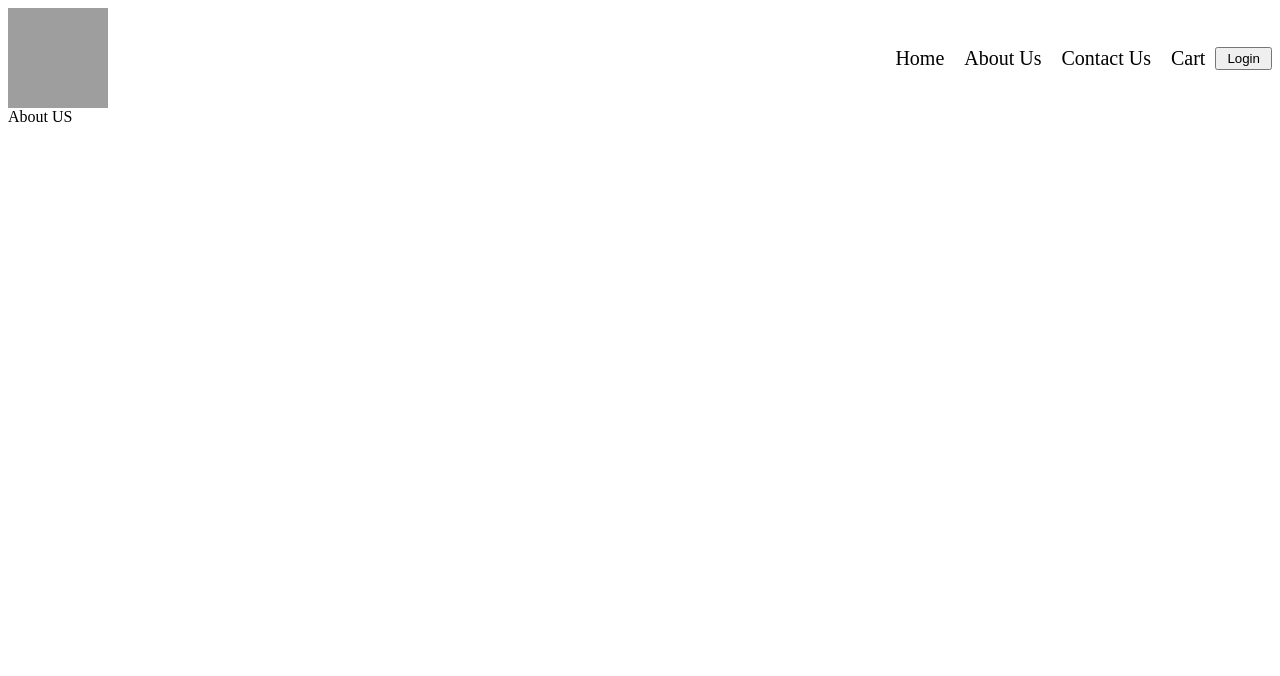
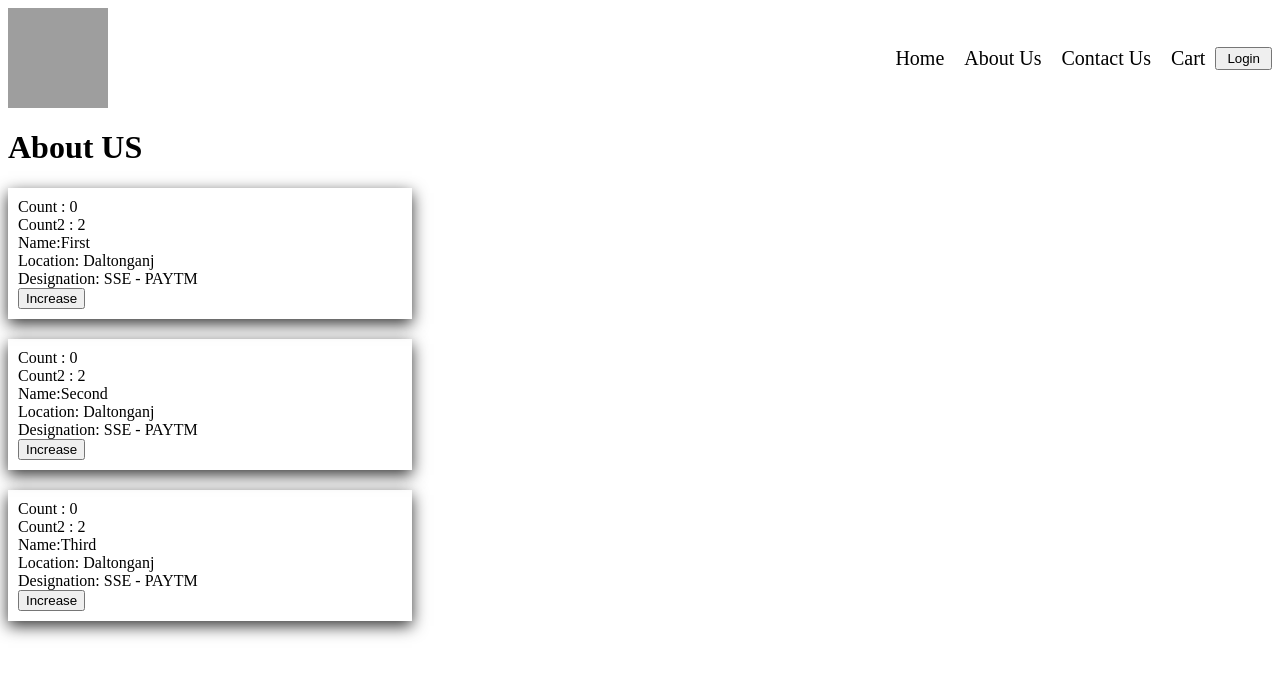
Before and after one commit to Himanshu-git-account/reactAdvance, a React (Vite) app in the folder EP1/: page /about in a window 1280 px wide. Shown: the top 676 px of the page. Built offline with nearby package versions, Linux system fonts and the light colour scheme; no server answers; grey boxes are pictures that could not be loaded.

Commit message:
EP*_LETS_GET_CLASSY

```diff
--- a/EP1/index.css
+++ b/EP1/index.css
@@ -149,3 +149,10 @@ a:visited{
 a:link{
     color: black;
 }
+
+.userCard{
+    padding: 10px;
+    margin: 20px 0px;
+    width: 30vw;
+    box-shadow: 0 5px 15px rgba(0, 0, 0, 0.8);
+}
--- a/EP1/src/AboutUs.js
+++ b/EP1/src/AboutUs.js
@@ -1,4 +1,45 @@
-const AboutUs = () =>{
-    return <div>About US</div>
+import {Component} from 'react';
+import UserClass from './UserClass';
+import UserClass2 from './UserClass2';
+
+class AboutUs extends Component{
+    constructor(props){
+        super(props);
+        console.log(" parent constructor");
+    }
+    componentDidMount(){
+        console.log(" parent Compponent Did Mount");
+    }
+    componentDidUpdate(){
+        console.log("parent Compponent Did Update");
+    }
+
+    componentWillUnmount(){
+        console.log("parent Compponent will unmount");
+    }
+    render(){
+        console.log(" parent render");
+        return (<div>
+            <h1>About US</h1>
+            {/* <User name={"Himanshu "}/> */}
+            <UserClass name={"First"}/>
+            <UserClass2 name={"Second"}/>
+            <UserClass name={"Third"}/>
+            </div>)
+    }
+
 }
 export default AboutUs;
+
+//  parent constructor
+//  parent render
+// First child constructor
+// First child render
+// Second child constructor
+// Second child render
+// Third child constructor
+// Third child render
+// First Child Compponent Did Mount
+// Second Child Compponent Did Mount
+// Third Child Compponent Did Mount
+//  parent Compponent Did Mount
--- /dev/null
+++ b/EP1/src/UserClass.js
@@ -0,0 +1,44 @@
+import React from 'react'
+class UserClass extends React.Component{
+    constructor(props){
+        super(props);
+        console.log(this.props.name+" child constructor");
+        this.state={
+            count:0,
+            count2:2,
+            info:{}
+        }
+        this.timer=null;
+    }
+    async componentDidMount(){
+        console.log(this.props.name+" Child Compponent Did Mount");
+        const data = await fetch("https://api.github.com/users/akshaymarch7");
+        const jsonData = await data.json();
+        this.setState({
+            infp:jsonData
+        })
+    }
+    componentDidUpdate(){
+        console.log(this.props.name+"Child Compponent Did Update");
+    }
+componentWillUnmount(){
+    console.log(this.props.name+"Child Compponent will unmount");
+}
+
+    render(){
+        console.log(this.props.name+" child render")
+
+        return(
+            <div className="userCard">
+                <div>Count : {this.state.count}</div>
+                <div>Count2 : {this.state.count2}</div>
+                <div>Name:{this.props.name}</div>
+                <div>Location: Daltonganj</div>
+                <div>Designation: SSE - PAYTM</div>
+                <button onClick={()=>this.setState({count:this.state.count+1,count2:this.state.count2+2})}>Increase</button>
+            </div>
+        )
+    }
+}
+
+export default UserClass
--- /dev/null
+++ b/EP1/src/UserClass2.js
@@ -0,0 +1,55 @@
+import React from 'react'
+class UserClass2 extends React.Component{
+    constructor(props){
+        super(props);
+        console.log(this.props.name+" child constructor");
+        this.state={
+            count:0,
+            count2:2,
+            info:{
+                name:"DUMMY",
+                company:"DUMMY",
+                location:"INDIA"
+            },
+
+        }
+
+    }
+    async componentDidMount(){
+        console.log(this.props.name+" Child Compponent Did Mount");
+        const data = await fetch("https://api.github.com/users/akshaymarch7");
+        const jsonData = await data.json();
+
+        this.setState({
+            info:jsonData
+        })
+
+        this.timer = setInterval(()=>{
+            console.log("set Timer called") //this will be called everytime even if your componentd is unmounted, therefore we need to remove it
+        },1000);
+
+    }
+    componentDidUpdate(){
+        console.log(this.props.name+"Child Compponent Did Update");
+    }
+    componentWillUnmount(){
+        console.log(this.props.name+"Child Compponent will unmount");
+        clearInterval(this.timer)
+    }
+    render(){
+        console.log(this.props.name+" child render")
+
+        return(
+            <div className="userCard">
+                <div>Count : {this.state.count}</div>
+                <div>Count2 : {this.state.count2}</div>
+                <div>Name:{this.props.name}</div>
+                <div>Location: Daltonganj</div>
+                <div>Designation: SSE - PAYTM</div>
+                <button onClick={()=>this.setState({count:this.state.count+1,count2:this.state.count2+2})}>Increase</button>
+            </div>
+        )
+    }
+}
+
+export default UserClass2
```
Also changed, not shown: EP1/src/User.js (added, +16 -0 lines).
